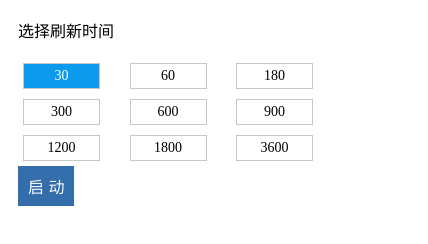
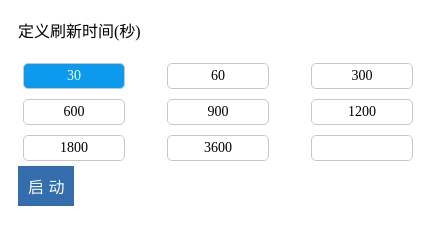
Before and after one commit to Volta0719/refresh-web-chrome, a browser extension: page popup/index.html in a window 400 px wide. Shown: the part 58-302 px from the top of the page, 428 px wide, since content can reach past the window. Drawn offline with Linux system fonts and the light colour scheme.

Commit message:
🌶️增加contenteditable的自定义框

```diff
--- a/popup/index.html
+++ b/popup/index.html
@@ -7,12 +7,11 @@
  * @Description: 🎉🎉🎉
 -->
 <html>
-
 <head>
     <meta charset="utf-8" />
     <style>
         body {
-            width: 300px;
+            width: 400px;
             padding: 10px;
         }
 
@@ -41,6 +40,19 @@
             margin: 5px;
             height: 24px;
             line-height: 24px;
+            border-radius: 5px;
+        }
+
+        .time-item-input {
+            font-size: 14px;
+            width: 25%;
+            text-align: center;
+            border: 1px solid #c8c7c7;
+            /* cursor: pointer; */
+            margin: 5px;
+            height: 24px;
+            line-height: 24px;
+            border-radius: 5px;
         }
 
         .volta-active {
@@ -52,9 +64,9 @@
 
 <body>
     <h1>VoltaRefresh</h1>
-    <p>选择刷新时间</p>
-    <div class="time-box" id="timeBox">
-    </div>
+    <p>定义刷新时间(秒)</p>
+    <div class="time-box" id="timeBox"></div>
+    <!-- <p>或者自定义事件</p> -->
     <button id="startTask">启 动</button>
     <script src="popup.js"></script>
 </body>
--- a/popup/popup.js
+++ b/popup/popup.js
@@ -9,17 +9,21 @@
 console.log('chrome popup', chrome)
 const startTaskDom = document.getElementById("startTask");
 const timeBoxDom = document.getElementById("timeBox");
-const choosedTimeList = ['30', '60', '180', '300', '600', '900', '1200', '1800', '3600']
+const choosedTimeList = ['30', '60', '300', '600', '900', '1200', '1800', '3600']
 let currentTime = 20;
 let finalTimeItem = choosedTimeList.reduce((acc, cur, index, arr) => `${acc}
 <p class='time-item ${index === 0 ? 'volta-active' : ''}' data-index='${index}' data-time='${cur}'>${cur}</p>
 `, '')
-timeBoxDom.innerHTML = finalTimeItem;
+
+timeBoxDom.innerHTML = `${finalTimeItem}
+<p class='time-item-input' contenteditable='true' id="timeInput"></p>
+`;
 finalTimeItem = null;
 if (startTaskDom) {
     startTaskDom.onclick = () => {
         console.log('我点击了启动按钮！')
         chrome.tabs.query({ active: true, currentWindow: true }, function (tabs) {
+            console.log('tabs',tabs[0])
             chrome.tabs.sendMessage(
                 tabs[0].id,
                 {
```
Also changed, not shown: README.md.
